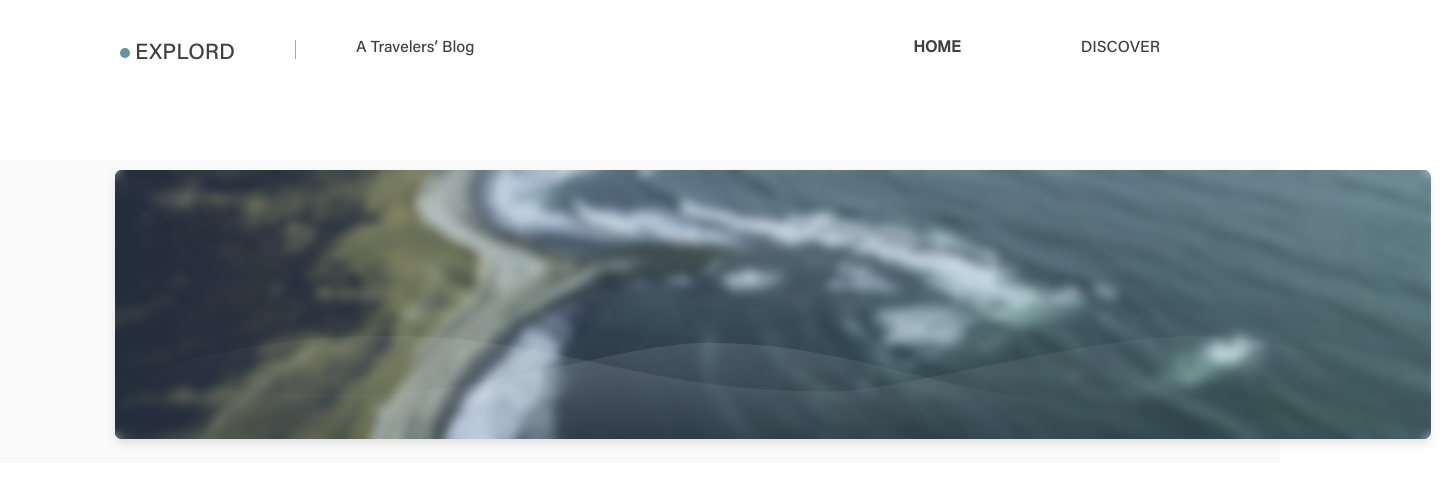
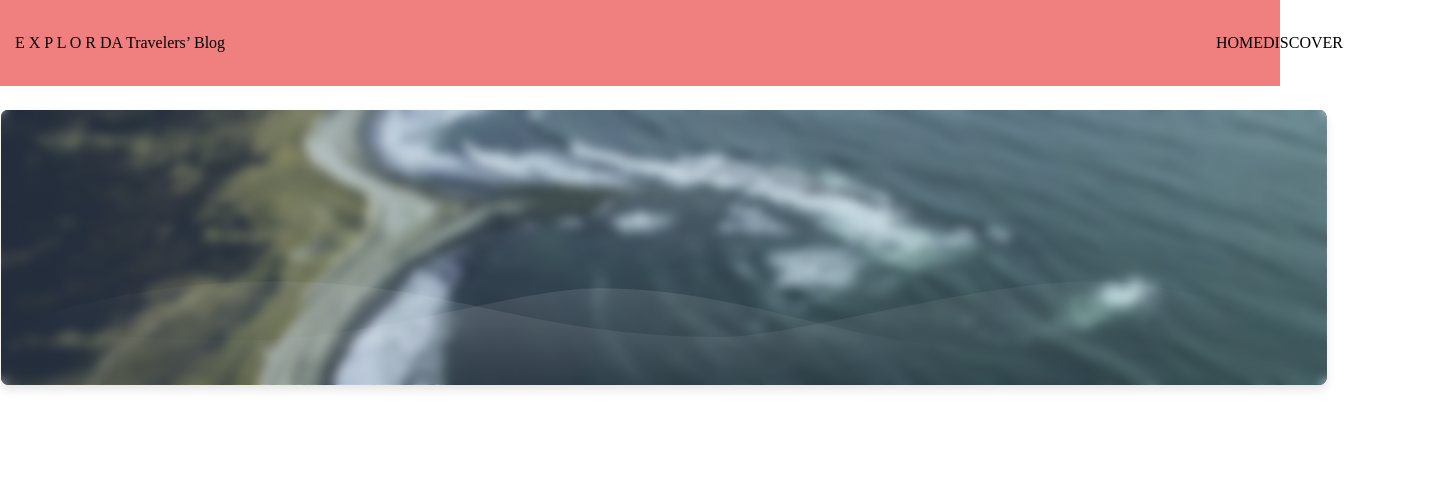
Before and after one commit to Gkhundadze/HomeWork_7, a plain HTML site: page index.html in a window 1280 px wide. Shown: the top 486 px of the page, 1446 px wide, since content can reach past the window. Drawn offline with Linux system fonts and the light colour scheme.

Commit message:
restyling

```diff
--- a/css/reset.css
+++ b/css/reset.css
@@ -43,6 +43,7 @@ table {
 }
 a{
 	text-decoration: none;
+	color: inherit;
 }
 *{
 	box-sizing: border-box;
--- a/css/style.css
+++ b/css/style.css
@@ -1,75 +1,42 @@
-.right{
-    float: right;
+body{
+    height: 2000px;
+}
+.header-box{
+    position: fixed;
+    top: 0;
+    left: 0;
+    width: 100%;
+    background-color: lightcoral;
+    padding: 15px;
+    margin-bottom: 40px;
+    z-index: 3;
+}
+.container{
+    margin: 20px auto;
+    width: 1328px;
+}
+.navigation-li{
+    display: inline-block;
 }
 .left{
     float: left;
 }
-.navigation-li{
-    font-family: acuminPRO;
-    font-size: 16px;
-    margin: 40px 60px;
-
+.right{
+    float: right;
 }
-.navigation-a{
-    color: #404040;
-}
-.navigation-ul:after{
+.navigation-ul::after{
     content: "";
     display: block;
     clear: both;
 }
-.navigation-li:nth-child(3){
-    margin-right: 120px;
-    font-weight: lighter;
+.image-article{
+    width: 1328px;
+    margin: 0 auto;
 }
-.navigation-li:nth-child(4){
-    font-weight: bold;
-}
-.navigation-li:nth-child(1){
-    margin-left: 120px;
-    font-size: 22px;
-}
-.exp:before{
-    content: "";
-    height: 10px;
-    width: 10px;
-    background-color: #6294A2;
-    display: inline-block;
-    border-radius: 15px;
-    vertical-align: middle;
-    margin-right: 5px;
-}
-.lighter{
-    font-weight: lighter;
-}
-#lord{
-    font-weight: lighter;
-}
-.navigation-li:nth-child(2){
-    margin-left: 0;
-}
-#lord:after{
-    margin-left: 60px;
-    margin-right: 0px;
-    content: "";
-    width: 1px;
-    height: 19px;
-    background: #A6A6A6;
-    display: inline-block;
-}
-.homepage{
-    height: 100%;
-    width: 100%;
-    background-color: #FAFAFA;
-    margin-top: 55px;
-}
-.image-article{
+.image{
     position: relative;
-    top: 0;
-    left: 100px;
-    display: inline-block;
-}
-.beach-img{
-    position: absolute;
+    top: 100px;
+    left: 50%;
+    transform: translateX(-50%);
 
 }
--- a/index.html
+++ b/index.html
@@ -9,22 +9,38 @@
     <title>HomeWork-7</title>
 </head>
 <body>
-    <header>
-        <div class="navigation-div">
-             <nav>
+    <header class="header-box">
+        <div class="container">
+            <nav>
                 <ul class="navigation-ul">
-                    <li class="navigation-li , left"><a class="navigation-a" href="#"><span class="exp">EXP</span><span id="lord">LORD</span></a></li>
-                    <li class="navigation-li , left , lighter"><a class="navigation-a" href="#">A Travelers’ Blog</a></li>
-                    <li class="navigation-li , right , lighter"><a class="navigation-a" href="#">DISCOVER</a></li>
-                    <li class="navigation-li , right"><a class="navigation-a" href="#">HOME</a></li>
+                    <li class="navigation-li left">
+                        <a href="#">
+                            E X P L O R D
+                        </a>
+                    </li>
+                    <li class="navigation-li left">
+                        <a href="#">
+                            A Travelers’ Blog
+                        </a>
+                    </li>
+                    <li class="navigation-li right">
+                        <a href="#">
+                            DISCOVER
+                        </a>
+                    </li>
+                    <li class="navigation-li right">
+                        <a href="#">
+                            HOME
+                        </a>
+                    </li>
                 </ul>
             </nav>
         </div>
     </header>
-<div class="homepage">
-    <div class="image-article">
-         <img src="images/beach.png" alt="beach">
-    </div>
-</div>
+    <section>
+        <div class="image-article container">
+            <img class="image" src="images/block.png" alt="beach">
+        </div>
+    </section>
 </body>
 </html>
```
Also changed, not shown: images/beach.png (deleted), images/block.png (added).
